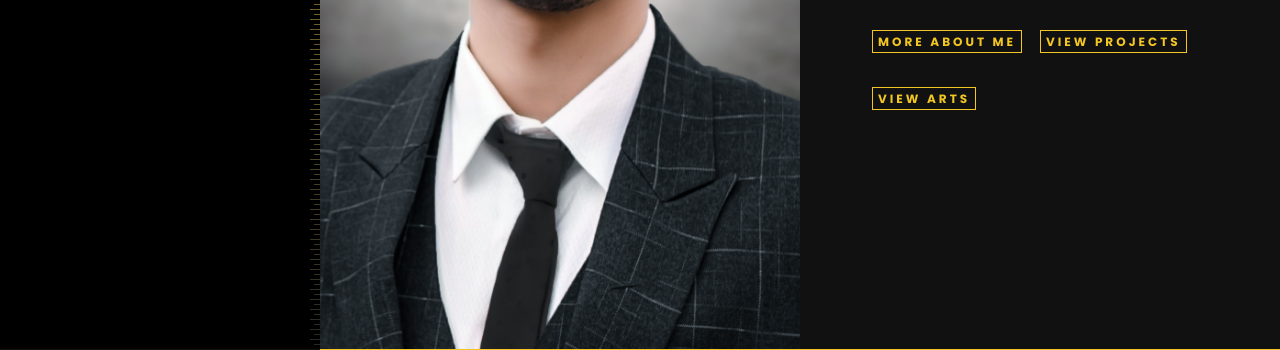
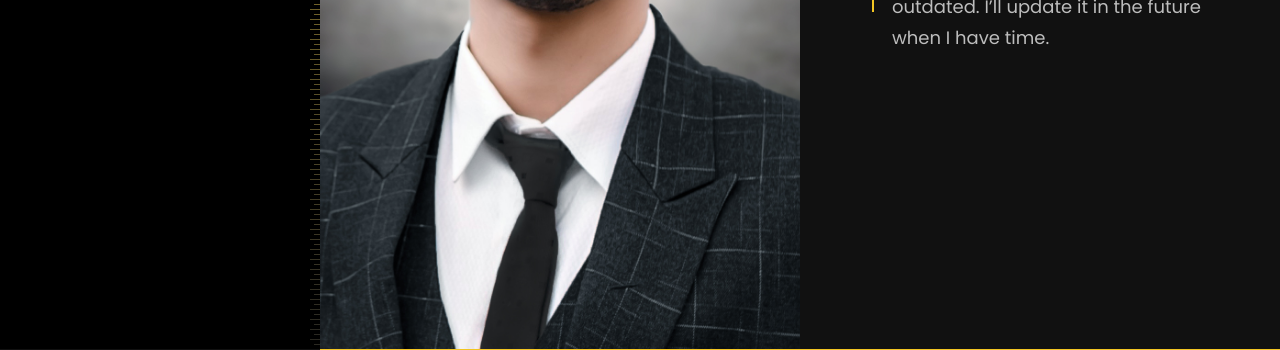
Before and after one commit to Aadityaza/pfwbs, a plain HTML site: page index.html in a window 1280 px wide. Shown: the part 451-801 px from the top of the page. Drawn offline with Linux system fonts and the light colour scheme; some packages are replaced by stand-ins of ours; no server answers.

Commit message:
Comment out links in index.

```diff
--- a/index.html
+++ b/index.html
@@ -86,9 +86,9 @@
 													</p>
 													</div>
 													<p>
-														<p><a href="about.html" class="custom-btn">More about me</a>ㅤ
+														<!-- <p><a href="about.html" class="custom-btn">More about me</a>ㅤ
 														<a href="projects.html" class="custom-btn">View Projects</a>ㅤ
-														<p><a href="gal.html" class="custom-btn">View Arts</a>ㅤ
+														<p><a href="gal.html" class="custom-btn">View Arts</a>ㅤ -->
 
 													<!-- <a href="https://github.com/aadityaza" class="custom-btn">Github</a></p> -->
 												</div>
```
